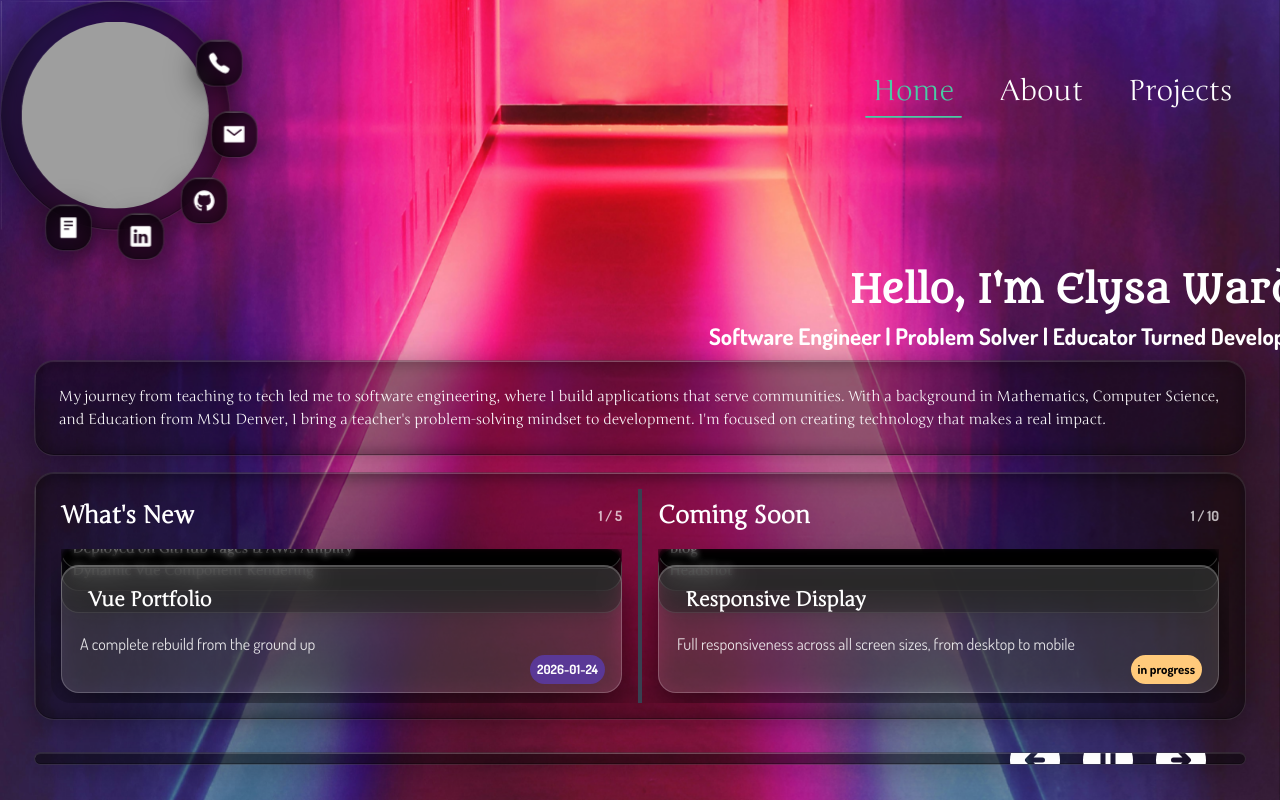
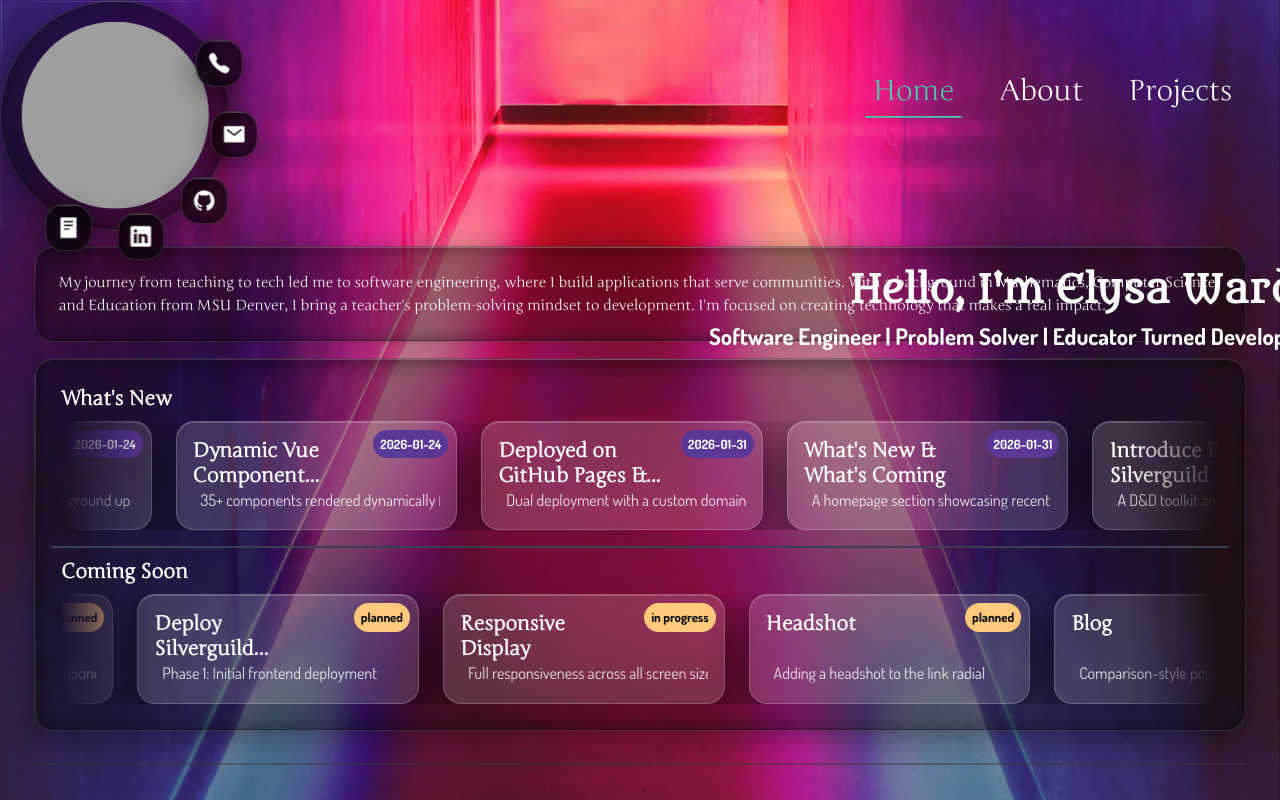
Before and after one commit to elysableu/portfolio, a Vue app: page / in a window 1280 px wide. Built offline with nearby package versions, Linux system fonts and the light colour scheme; grey boxes are pictures that could not be loaded.

Commit message:
Refactor newSoon component layout on homeView

```diff
--- a/public/data/projects.json
+++ b/public/data/projects.json
@@ -297,10 +297,10 @@
     },
     "liveUrl": null,
     "demoVideo": null,
-    "status": "in-progress",
+    "status": "on-hold",
     "startDate": "2024-04",
     "endDate": null,
-    "current": true,
+    "current": false,
     "featured": false,
     "priority": 2,
     "role": "Founder & Full-Stack Developer",
@@ -393,7 +393,7 @@
     "startDate": "2026-05",
     "endDate": null,
     "current": true,
-    "featured": false,
+    "featured": true,
     "priority": 1,
     "role": "Solo Developer",
     "teamSize": 1,
--- a/src/components/home/featured/FeaturedActiveCard.vue
+++ b/src/components/home/featured/FeaturedActiveCard.vue
@@ -19,36 +19,7 @@
 <template>
   <div class="ns-active-container glass-card-inner">
 
-    <div class="ns-banner">
-        <span class="ns-icon-wrapper">
-          <img
-          v-if="cardContent.content.icon"
-          :alt="cardContent.title"
-          :src="cardContent.content.icon"
-          class="ns-icon"
-          />
-        </span>
-        <h4>{{ cardContent.title }}</h4>
-      </div>
 
-      <div class="ns-tagline">
-        {{ cardContent.content.tagline }}
-      </div>
-
-      <div
-        v-if="isNew(cardContent)"
-        class="ns-current ns-status"
-      >
-        {{ cardContent.dateCompleted }}
-      </div>
-
-      <div
-        v-else-if="isSoon(cardContent) && cardContent.content.status"
-        class="ns-current ns-date"
-      >
-        {{ cardContent.content.status }}
-    </div>
-  </div>
 </template>
 
 <style scoped>
--- a/src/components/home/featured/FeaturedCard.vue
+++ b/src/components/home/featured/FeaturedCard.vue
@@ -6,6 +6,14 @@ import type { NewFeature, SoonFeature } from '@/types/data.models';
   }
 
   defineProps<Props>()
+
+  const isNew = (content: SoonFeature | NewFeature): content is NewFeature => {
+    return 'dateCompleted' in content
+  }
+
+  const isSoon = (content: SoonFeature | NewFeature): content is SoonFeature => {
+    return 'dateAdded' in content
+  }
 
   const emit = defineEmits<{
     click: []
@@ -21,8 +29,24 @@ import type { NewFeature, SoonFeature } from '@/types/data.models';
     class="ns-card-container glass-card-inner"
     @click="handleClick"
   >
-    <div class="card-peek">
-      {{ cardContent.title }}
+    <div class="ns-banner">
+      <h4>{{ cardContent.title }}</h4>
+      <div
+        v-if="isNew(cardContent)"
+        class="ns-current ns-status"
+      >
+        {{ cardContent.dateCompleted }}
+      </div>
+
+      <div
+        v-else-if="isSoon(cardContent) && cardContent.content.status"
+        class="ns-current ns-date"
+      >
+        {{ cardContent.content.status }}
+      </div>
+    </div>
+    <div class="ns-tagline">
+      <p>{{ cardContent.content.tagline }}</p>
     </div>
   </div>
 </template>
@@ -30,43 +54,124 @@ import type { NewFeature, SoonFeature } from '@/types/data.models';
 <style scoped>
   .ns-card-container {
     position: relative;
-    width: 100%;
+    width: clamp(14rem, 22vw, 18rem);
+    height: 100%;
+    min-height: 0;
     flex-shrink: 0;
     display: flex;
     flex-direction: column;
     border-radius: var(--radius-2xl);
-    padding: var(--spacing-2sm);
-    cursor: pointer;
+    padding: var(--spacing-md);
     transition: all 0.4s cubic-bezier(0.4, 0, 0.2, 1);
     color: var(--color-text);
     overflow: hidden;
   }
 
-  .ns-card-container:hover {
-    border-color: var(--color-accent-purple-blue);
-    box-shadow: 0 4px 12px var(--color-accent-purple-blue-glow);
-  }
-
   .ns-card-container.glass-card-inner {
-    min-height: 4.375rem;
-    margin-top: 0;
-    margin-bottom: calc(-1 * var(--spacing-2xl));
-    background: rgba(0, 0, 0, 0.25) !important;
-    backdrop-filter: blur(var(--blur-sm)) !important;
-    -webkit-backdrop-filter: blur(var(--blur-sm)) !important;
+    margin-bottom: 0;
+    background: var(--glass-bg-strong) !important;
+    backdrop-filter: blur(var(--blur-xl)) !important;
+    -webkit-backdrop-filter: blur(var(--blur-xl)) !important;
+    box-shadow:
+      0 12px 40px rgba(0, 0, 0, 0.6),
+      inset 0 1px 0 rgba(255, 255, 255, 0.2);
     border-radius: var(--radius-2xl);
   }
 
-  .card-peek {
-    height: 100%;
+  .ns-banner {
+    --title-lines: 2;
+    --title-line-height: 1.25;
+
     display: flex;
-    justify-content: flex-start;
-    font-size: var(--font-size-sm);
-    font-weight: 600;
-    color: rgba(255, 255, 255, 0.9);
-    padding: var(--spacing-sm) 0;
-    line-height: 1.3;
+    align-items: flex-start;
+    height: calc(var(--title-lines) * var(--title-line-height) * 1em);
+    flex-shrink: 0;
+    overflow: hidden;
+    font-size: var(--font-size-lg);
   }
+
+  .ns-banner h4 {
+    margin: 0;
+    margin-right: 5rem;
+    color: var(--color-text);
+    font-size: inherit;
+    line-height: var(--title-line-height);
+
+    display: -webkit-box;
+    -webkit-line-clamp: 2;
+    -webkit-box-orient: vertical;
+    overflow: hidden;
+  }
+
+  .ns-current {
+    position: absolute;
+    top: var(--spacing-sm);
+    right: var(--spacing-sm);
+    font-family: 'Dosis';
+    font-weight: bold;
+    font-size: 0.8rem;
+    padding: var(--spacing-xs) 0.4375rem;
+    border-radius: var(--radius-3xl);
+    width: fit-content;
+  }
+
+  .ns-date {
+    background: var(--color-accent-orange);
+    color: var(--color-text-inverse);
+  }
+
+  .ns-status {
+    background: var(--color-primary);
+    color: var(--color-text);
+  }
+
+
+  .ns-icon-wrapper {
+    display: flex;
+    align-items: center;
+  }
+
+  .ns-tagline {
+    flex: 0 0 auto;
+    overflow: hidden;
+    font-family: 'Dosis';
+    padding: 0 var(--spacing-sm);
+    color: rgba(255, 255, 255, 0.85);
+
+    -webkit-mask-image: linear-gradient(to bottom, #000 70%, transparent);
+            mask-image: linear-gradient(to bottom, #000 70%, transparent);
+  }
+
+  .ns-tagline p {
+    --tagline-visible: calc(clamp(14rem, 22vw, 18rem) - 2 * var(--spacing-2sm) - 2 * var(--spacing-sm));
+
+    margin: 0;
+    white-space: nowrap;
+    display: inline-block;
+    transform: translateX(0);
+    transition: transform 0.3s ease;
+  }
+
+  .ns-card-container:hover .ns-tagline {
+    -webkit-mask-image: none;
+            mask-image: none;
+  }
+
+  .ns-card-container:hover .ns-tagline p {
+    animation: tagline-scroll 5.5s ease-in-out infinite alternate;
+  }
+
+  @keyframes tagline-scroll {
+    from { transform: translateX(0); }
+    to { transform: translateX(min(0px, calc(var(--tagline-visible) - 100%))); }
+  }
+
+  @media (prefers-reduced-motion: reduce) {
+    .ns-card-container:hover .ns-tagline p {
+      animation: none;
+    }
+  }
+
 
    /* Half-width / Small desktop (960px - 1280px) */
   @media screen and (max-width: 1280px) {
--- a/src/components/home/featured/FeaturedNSContainer.vue
+++ b/src/components/home/featured/FeaturedNSContainer.vue
@@ -1,92 +1,62 @@
 <script setup lang="ts">
-  import { ref, computed } from 'vue'
   import type { NSFeatured } from '@/types/data.models'
   import FeaturedCard from './FeaturedCard.vue'
-  import FeaturedActiveCard from './FeaturedActiveCard.vue'
-  import { useResponsive } from '@/composables/useResponsive'
 
   interface Props {
     nsContent: NSFeatured
   }
 
   const props = defineProps<Props>()
-  const { isMobile } = useResponsive()
 
   const newContent = props.nsContent.new
   const soonContent = props.nsContent.soon
 
-  const activeNewId = ref<string | null>(newContent[0]?.id ?? null)
-  const activeSoonId = ref<string | null>(soonContent[0]?.id ?? null)
-
-  const newActiveIndex = computed(() => newContent.findIndex(c => c.id === activeNewId.value))
-  const soonActiveIndex = computed(() => soonContent.findIndex(c => c.id === activeSoonId.value))
-
-  const activeNew = computed(() => newContent.find( c => c.id === activeNewId.value))
-  const activeSoon = computed(() => soonContent.find( c => c.id === activeSoonId.value))
-
-  const peekNew = computed(() =>  newContent.filter( c => c.id !== activeNewId.value))
-  const peekSoon = computed(() =>  soonContent.filter( c => c.id !== activeSoonId.value))
-
-  const setActiveNew = (id: string) => {
-    if (activeNewId.value === id) return
-    activeNewId.value = id
-  }
-
-  const setActiveSoon = (id: string) => {
-    if (activeSoonId.value === id) return
-    activeSoonId.value = id
-  }
+  const repeat = 3
 </script>
 
 <template>
   <div class="ns-container">
-    <div class="content-container left">
-      <div class="heading-count">
+    <div class="content-container top">
+      <div class="heading">
         <h3>What's New</h3>
-        <span class="stack-indicator">
-          {{ newActiveIndex + 1 }} / {{ newContent.length }}
-        </span>
       </div>
-      <div class="stack-layers" >
-        <TransitionGroup name="stack" tag="div" class="content card-stack">
+      <div class="marquee-viewport">
+        <div class="marquee">
+          <div
+            v-for="n in repeat"
+            :key="n"
+            class="marquee__group"
+            :aria-hidden="n > 1 ? 'true' : undefined"
+          >
             <FeaturedCard
-            v-for="item in peekNew"
+            v-for="item in newContent"
             :key="item.id"
             :cardContent="item"
-            @click="setActiveNew(item.id)"
-          />
-        </TransitionGroup>
-        <FeaturedActiveCard
-          v-if="activeNew"
-          :key="activeNew.id"
-          :cardContent="activeNew"
-          class="pinned-active"
             />
           </div>
         </div>
-    <div v-if="isMobile" class="divider"></div>
-    <div class="content-container right">
-      <div class="heading-count">
+      </div>
+    </div>
+    <!-- <div v-if="smallScreen" class="divider"></div> -->
+    <div class="content-container bottom">
+      <div class="heading">
         <h3>Coming Soon</h3>
-        <span class="stack-indicator">
-          {{ soonActiveIndex + 1 }} / {{ soonContent.length }}
-        </span>
       </div>
-      <div class="stack-layers">
-        <TransitionGroup name="stack" tag="div" class="content card-stack">
+      <div class="marquee-viewport">
+        <div class="marquee">
+          <div
+            v-for="n in repeat"
+            :key="n"
+            class="marquee__group marquee__group--reverse"
+            :aria-hidden="n > 1 ? 'true' : undefined"
+          >
             <FeaturedCard
-          v-for="item in peekSoon"
+            v-for="item in soonContent"
             :key="item.id"
             :cardContent="item"
-          @click="setActiveSoon(item.id)"
             />
-        </TransitionGroup>
-        <FeaturedActiveCard
-        v-if="activeSoon"
-        :key="activeSoon.id"
-        :cardContent="activeSoon"
-        class="pinned-active"
-        />
+          </div>
+        </div>
       </div>
     </div>
   </div>
@@ -97,6 +67,7 @@
     width: 100%;
     height: 100%;
     display: flex;
+    flex-direction: column;
     padding: var(--spacing-md);
     border-radius: var(--spacing-2sm);
     overflow: hidden;
@@ -104,77 +75,89 @@
 
   .content-container {
     flex: 1;
+    min-height: 0;
+    min-width: 0;
     display: flex;
     flex-direction: column;
     padding: var(--spacing-2sm);
     overflow: hidden;
   }
 
-  .heading-count {
-    display: flex;
-    padding-bottom: var(--spacing-md);
-    justify-content: space-between;
-    align-items: center;
+  .heading h3 {
+    font-size: var(--font-size-lg);
+    flex-shrink: 0;
+    margin: 0;
+    margin-bottom: 0.5rem;
   }
 
-  .heading-count h3 {
-    font-size: var(--font-size-xl);
-    flex-shrink: 0;
-    margin: 0;
+  .marquee-viewport {
+    position: relative;
+    flex: 1;
+    min-height: 0;
+    min-width: 0;
+    width: 100%;
+    max-width: 100%;
+    border-radius: var(--radius-2xl);
+    overflow: hidden;
+    display: flex;
+    align-items: stretch;
+    -webkit-mask-image: linear-gradient(to right, transparent, #000 8%, #000 92%, transparent);
+            mask-image: linear-gradient(to right, transparent, #000 8%, #000 92%, transparent);;
   }
 
-  .stack-indicator {
-    text-align: center;
-    font-family: 'Dosis';
-    font-size: var(--font-size-sm);
-    opacity: 0.7;
-    font-weight: bold;
-    flex-shrink: 0;
+  .marquee {
+    --gap: var(--spacing-lg);
+    --marquee-duration: 40s;
+    display: flex;
+    flex-direction: row;
+    align-items: stretch;
+    gap: var(--gap);
+    height: 100%;
   }
 
-  .stack-layers {
-    position: relative;
-    min-height: 9rem;
-    flex: 1;
-    border-radius: var(--radius-2xl);
+  .marquee__group {
+    display: flex;
+    flex-direction: row;
+    align-items: center;
+    gap: var(--gap);
+    flex-shrink: 0;
+    min-width: max-content;
+    animation: marquee-left var(--marquee-duration) linear infinite;
   }
 
-  .card-stack {
-    position: absolute;
-    inset: 0;
-    overflow-x: hidden;
-    overflow-y:  auto;
-    display: flex;
-    flex-direction: column-reverse;
-    padding-bottom: 8rem;
-
-    scrollbar-width: thin;
-    scrollbar-color: rgba(255, 255, 255, 0.3) transparent;
-    clip-path: inset(0 round var(--radius-2xl));
+  .marquee__group--reverse {
+    animation-direction: reverse;
   }
 
-  .pinned-active {
-    position: absolute;
-    bottom: 0;
-    left: 0;
-    right: 0;
-    z-index: 10;
+  .marquee-viewport:hover .marquee__group {
+    animation-play-state: paused;
   }
 
-  .stack-move {
-    transition: transform 0.4s cubic-bezier(0.4, 0, 0.2, 1);
+  @keyframes marquee-left {
+    from { transform: translateX(0); }
+    to { transform: translateX(calc(-100% - var(--gap))); }
   }
 
-  .left {
-    padding-right: var(--spacing-md);
-    border-right: 2px solid var(--color-border);
-    border-radius: var(--radius-3xl) 0 0 var(--radius-3xl);
+  @media (prefers-reduced-motion: reduce) {
+    .marquee-viewport {
+      overflow-x: auto;
+      -webkit-mask-image: none;
+          mask-image: none;
     }
 
-  .right {
-    padding-left: var(--spacing-md);
-    border-left: 2px solid var(--color-border);
-    border-radius: 0 var(--radius-3xl) var(--radius-3xl) 0;
+    .marquee__group {
+      animation: none;
+    }
+
+    .marquee__group:not(:first-child) {
+      display: none;
+    }
+  }
+
+
+  .top {
+    padding-bottom: 1rem;
+    border-bottom: 2px solid var(--color-border);
   }
 
   /* Half-width / Small desktop (960px - 1280px) */
--- a/src/types/data.models.ts
+++ b/src/types/data.models.ts
@@ -328,7 +328,7 @@ export type TickerItemType = TickerProjectType | TickerImageType
 // UTILITY TYPES
 // ============================================================================
 
-export type ProjectStatus = 'completed' | 'in-progress' | 'planned'
+export type ProjectStatus = 'completed' | 'in-progress' | 'planned' | 'on-hold'
 
 export interface SearchResult {
   type: 'project' | 'skill' | 'experience'
--- a/src/views/home/HomeView.vue
+++ b/src/views/home/HomeView.vue
@@ -108,6 +108,7 @@ onMounted(async () => {
     gap: var(--spacing-xl);
     padding-bottom: var(--page-padding-bottom);
     min-height: 0;
+    min-width: 0;
     flex: 1;
   }
 
@@ -117,6 +118,7 @@ onMounted(async () => {
     flex-direction: column;
     border-radius: var(--radius-3xl);
     gap: var(--spacing-2sm);
+    min-width: 0;
   }
 
   .intro-content {
@@ -132,6 +134,7 @@ onMounted(async () => {
     flex: 5;
     display: flex;
     min-height: 0;
+    min-width: 0;
     overflow: hidden;
   }
 
```
Lines whose indentation alone changed are shown as unchanged.
